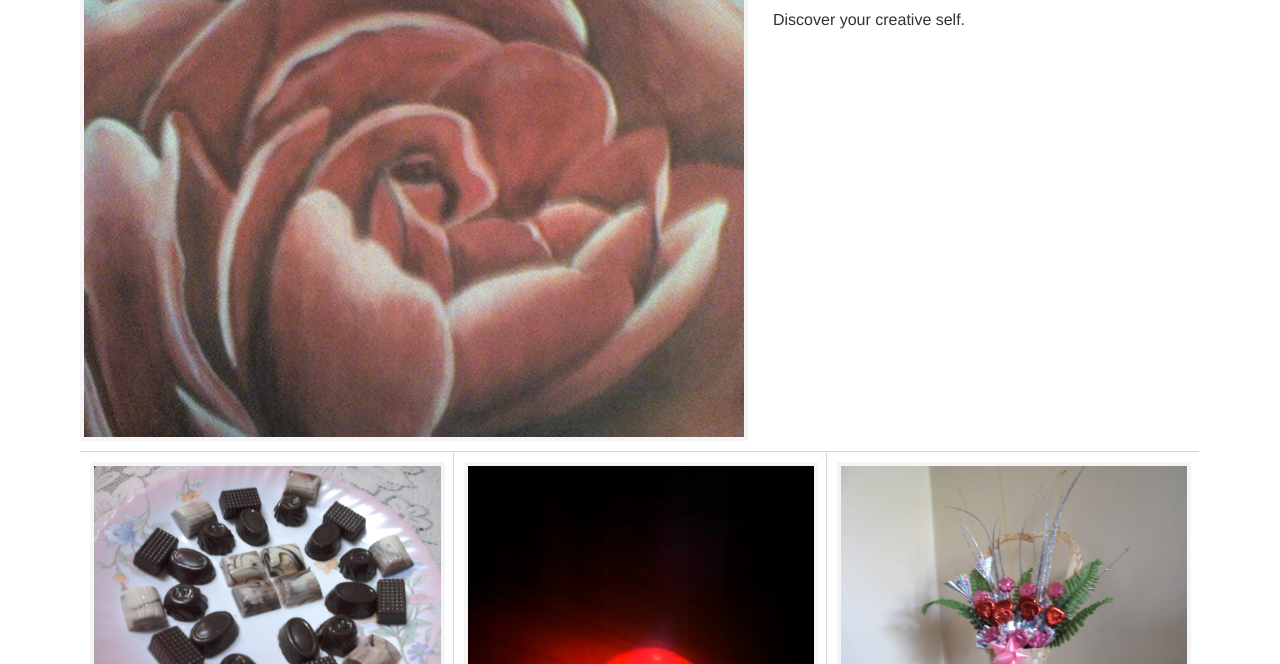
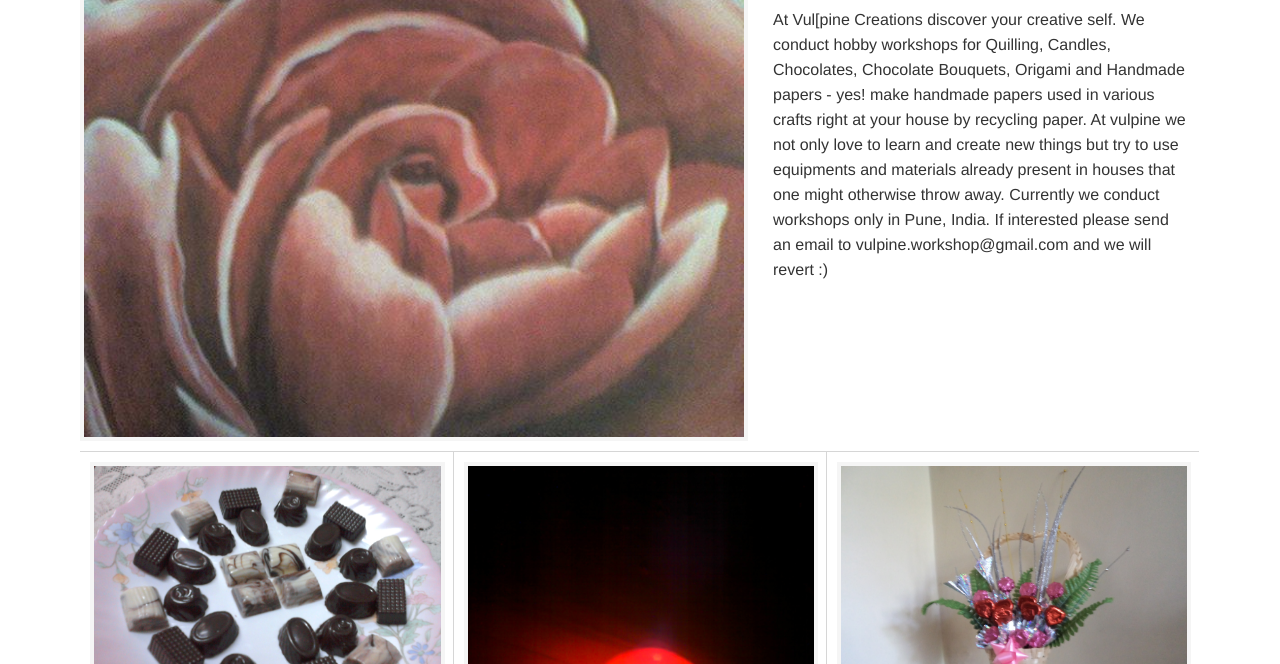
Before and after one commit to ShraddhaSurana/Vulpine, a plain HTML site: page index.htm in a window 1280 px wide. Shown: the part 136-800 px from the top of the page. Drawn offline with Linux system fonts and the light colour scheme.

Commit message:
updating intro

```diff
--- a/index.htm
+++ b/index.htm
@@ -91,7 +91,7 @@
 		<a href="#" title="Welcome to Bigg"><img width="660" height="370" src="images/vulpine.jpg" class="alignleft post-image" alt="1" /></a>		<h2 class="entry-title"><a href="#" title="Welcome to Bigg" rel="bookmark">Vulpine Creations</a></h2>
 
 				<div class="entry-content">
-			<p>Discover your creative self.</p>
+			<p>At Vul[pine Creations discover your creative self. We conduct hobby workshops for Quilling, Candles, Chocolates, Chocolate Bouquets, Origami and Handmade papers - yes! make handmade papers used in various crafts right at your house by recycling paper. At vulpine we not only love to learn and create new things but try to use equipments and materials already present in houses that one might otherwise throw away. Currently we conduct workshops only in Pune, India. If interested please send an email to vulpine.workshop@gmail.com and we will revert :) </p>
 
 			<!-- <a class="bigg-read-more" href="http://demo.opendesigns.org/welcome/">Read Article</a>	-->
 		</div><!-- end .entry-content -->
```
